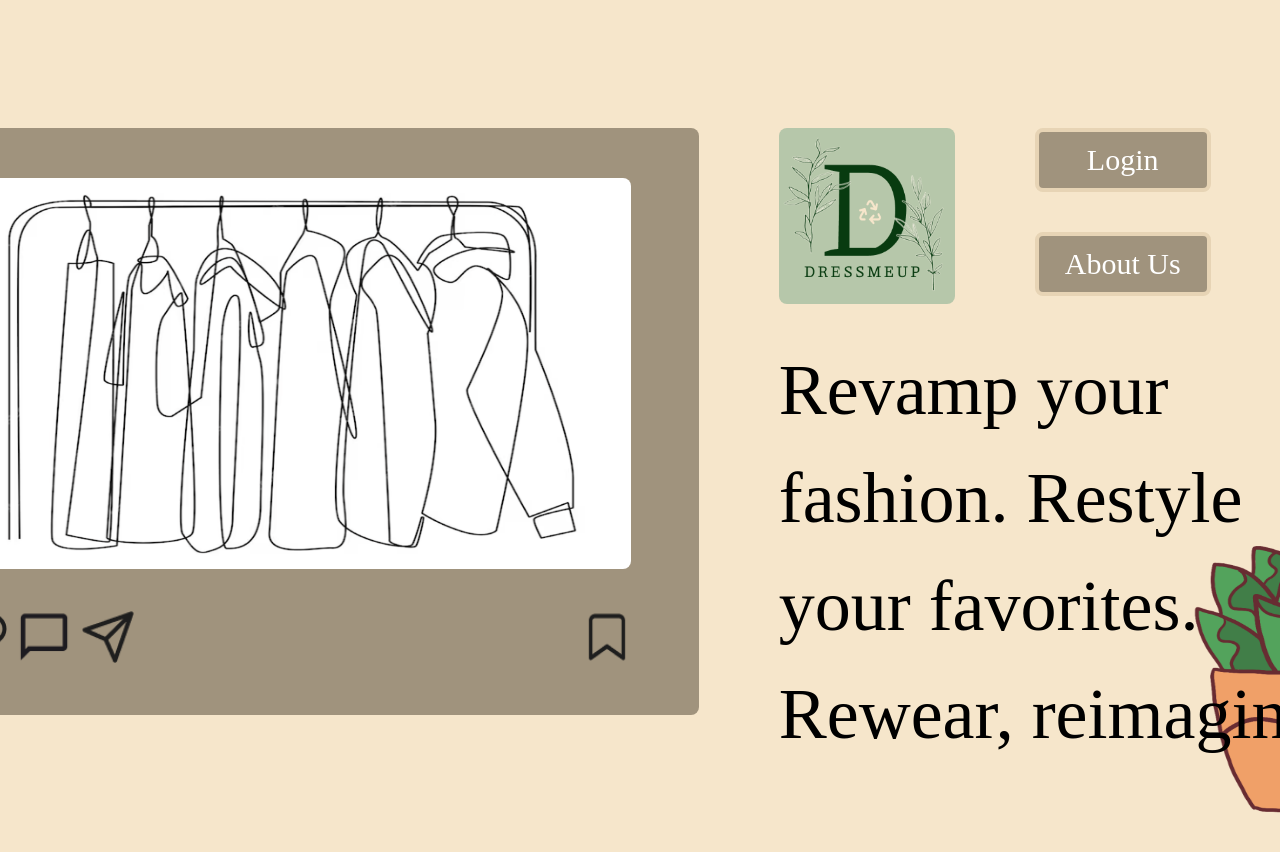
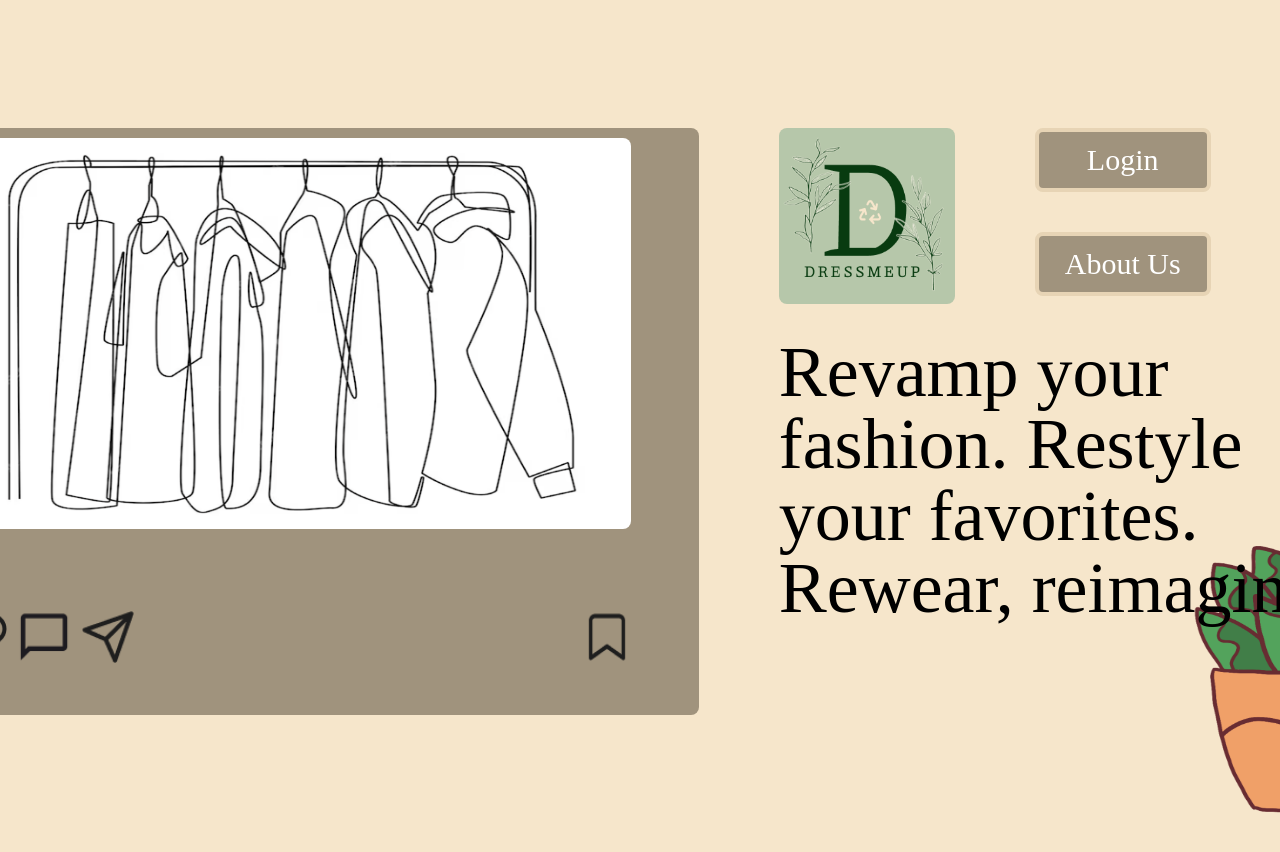
Before and after one commit to Group23-COP4331/Dress-Me-Up, a React (Vite) app in the folder frontend/: page / in a window 1280 px wide. Shown: the top 852 px of the page. Built offline with nearby package versions, Linux system fonts and the light colour scheme; a web font is replaced by a local one.

Commit message:
Landing page is responsive when inspecting element and choosing devices landing page is functional across tablets and phones. In certain zoom ratios it can be wonky but I set breakpoints and tried to debug and I think I did the best I could.

```diff
--- a/frontend/src/pages/LandingPage.tsx
+++ b/frontend/src/pages/LandingPage.tsx
@@ -27,11 +27,11 @@ export default function LandingPage(){
 
   return (
 
-    <div className = "relative flex flex-col justify-start items-center h-screen gap-4 lg:pt-24 lg:gap-20 lg:flex-row lg:-translate-x-36 lg:items-start"> {/* Outer div takes up whole screen so the inner div can be centered on screen */}
+    <div className = "relative flex flex-col justify-start items-center h-screen gap-4 md:flex-row md:items-start lg:pt-24 lg:gap-20 lg:flex-row lg:-translate-x-36 lg:items-start"> {/* Outer div takes up whole screen so the inner div can be centered on screen */}
 
-          <div className = "order-2 relative flex flex-col items-center justify-center bg-themeGray rounded-lg flex-shrink-0 w-80 h-80 gap-4 pt- lg:gap-10 lg:w-4/6 lg:h-5/6 lg:pt-0 lg:order-1 "> {/*This div is the gray card containing the closet picture and buttons under it */}
+          <div className = "order-2 relative flex flex-col items-center justify-center bg-themeGray rounded-lg flex-shrink-0 w-80 h-80 gap-4 md:order-1 md:w-3/6 md:h-3/6 lg:gap-10 lg:w-4/6 lg:h-5/6 lg:pt-0 lg:order-1"> {/*This div is the gray card containing the closet picture and buttons under it */}
 
-            <img src = {closetImage} alt = "Minimalist closet pic" className = "select-none pointer-events-none w-64 h-56 rounded-lg lg:w-5/6 lg:h-4/6"></img>
+            <img src = {closetImage} alt = "Minimalist closet pic" className = "select-none pointer-events-none w-64 h-56 rounded-lg md:-translate-y-10 md:w-5/6 md:h-3/6 lg:w-5/6 lg:h-4/6"></img>
 
             <div className = "flex flex-row justify-center items-center self-start ml-8 w-fit gap-2 lg:ml-16"> {/*This div keeps all buttons in a flex row within the flex col that stacks the image and button above each other */}
               <img src = {blackheart} alt = "heart symbol" className = "select-none pointer-events-none w-9 h-9 lg:w-14 lg:h-14"></img>
@@ -42,12 +42,20 @@ export default function LandingPage(){
 
           </div>
 
-          <div className="flex flex-col flex-shrink-0 gap-16 relative lg:order-2"> {/*Div for dressmeup logo and slogan that will go under the logo*/}
+          <div className="flex flex-col flex-shrink-0 gap-9 relative md:order-2 lg:order-2 lg:gap-16"> {/*Div for dressmeup logo and slogan that will go under the logo*/}
 
             <img src = {logo} alt = "DressMeUp Logo" className = "select-none pointer-events-none w-36 h-36 lg:w-44 lg:h-44 rounded-lg" />
 
-            <div className = "hidden lg:block lg:absolute lg:top-[118%] lg:w-[600px]"> {/*So I had to wrap the text in a div that was absolute to remove the text from page flow so they wouldnt push flex box with buttons next to it away. This div is relative to the flex col parent */}
-              <p className  = "text-left text-7xl leading-normal"> {/*Align text left and since its div's width is fixed p tags wrap on their own so */}
+            <div className = "hidden items-start justify-center gap-4 md:flex md:flex-col lg:hidden"> {/*Flex col so that login and about us are stacked on top of each other */}
+
+              <button onClick = {() => navigate("/login")} className = {buttonClass}> Login  </button>
+              <button onClick = {() => navigate("/about")} className = {buttonClass}> About Us </button>
+
+              {/*ABOVE ON CLICK NAVIGATES TO ABOUT US DOESNT EXIST CHANGE THAT ROUTE ONCE ETHAN MAKES ABOUT PAGE*/}
+            </div>
+
+            <div className = "hidden md:block md:top-[110%] md:w-[300px] lg:block lg:absolute lg:top-[118%] lg:w-[600px]"> {/*So I had to wrap the text in a div that was absolute to remove the text from page flow so they wouldnt push flex box with buttons next to it away. This div is relative to the flex col parent */}
+              <p className  = "text-left leading-normal md:text-4xl lg:text-7xl"> {/*Align text left and since its div's width is fixed p tags wrap on their own so */}
                 Revamp your fashion.
                 Restyle your favorites.
                 Rewear, reimagined.
@@ -56,7 +64,7 @@ export default function LandingPage(){
           </div>
 
 
-          <div className = "flex items-center justify-center flex-grow-0 gap-8 lg:gap-10 lg:flex-col lg:order-2"> {/*Flex col so that login and about us are stacked on top of each other */}
+          <div className = "flex items-center justify-center flex-grow-0 gap-8 md:hidden lg:flex lg:gap-10 lg:flex-col lg:order-2"> {/*Flex col so that login and about us are stacked on top of each other */}
 
             <button onClick = {() => navigate("/login")} className = {buttonClass}> Login  </button>
             <button onClick = {() => navigate("/about")} className = {buttonClass}> About Us </button>
@@ -64,7 +72,7 @@ export default function LandingPage(){
             {/*ABOVE ON CLICK NAVIGATES TO ABOUT US DOESNT EXIST CHANGE THAT ROUTE ONCE ETHAN MAKES ABOUT PAGE*/}
           </div>
 
-          <div className = "order-3 lg:hidden"> {/*So I had to wrap the text in a div that was absolute to remove the text from page flow so they wouldnt push flex box with buttons next to it away. This div is relative to the flex col parent */}
+          <div className = "order-3 md:hidden lg:hidden"> {/*So I had to wrap the text in a div that was absolute to remove the text from page flow so they wouldnt push flex box with buttons next to it away. This div is relative to the flex col parent */}
               <p className  = "text-left text-3xl leading-normal whitespace-pre-line"> {/*Align text left and since its div's width is fixed p tags wrap on their own so */}
                 Revamp your fashion. <br />
                 Restyle your favorites. <br />
```
